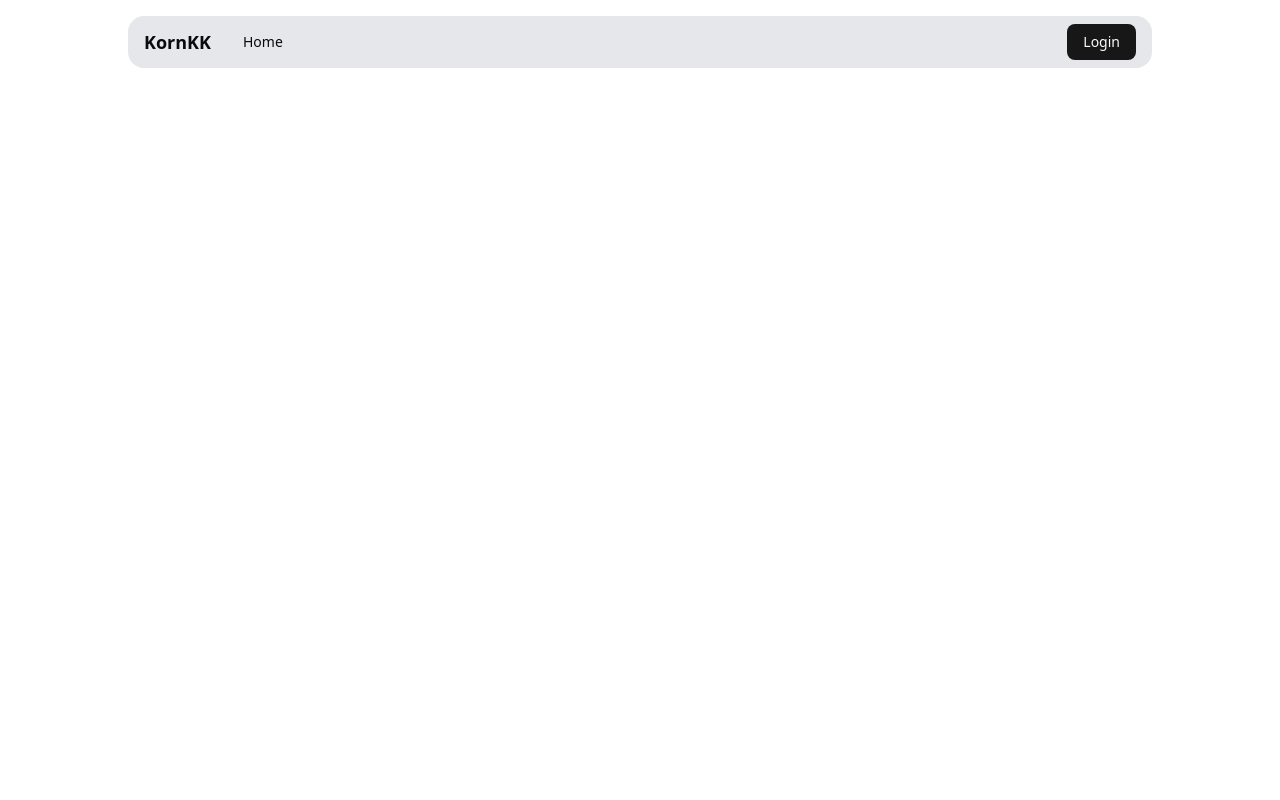
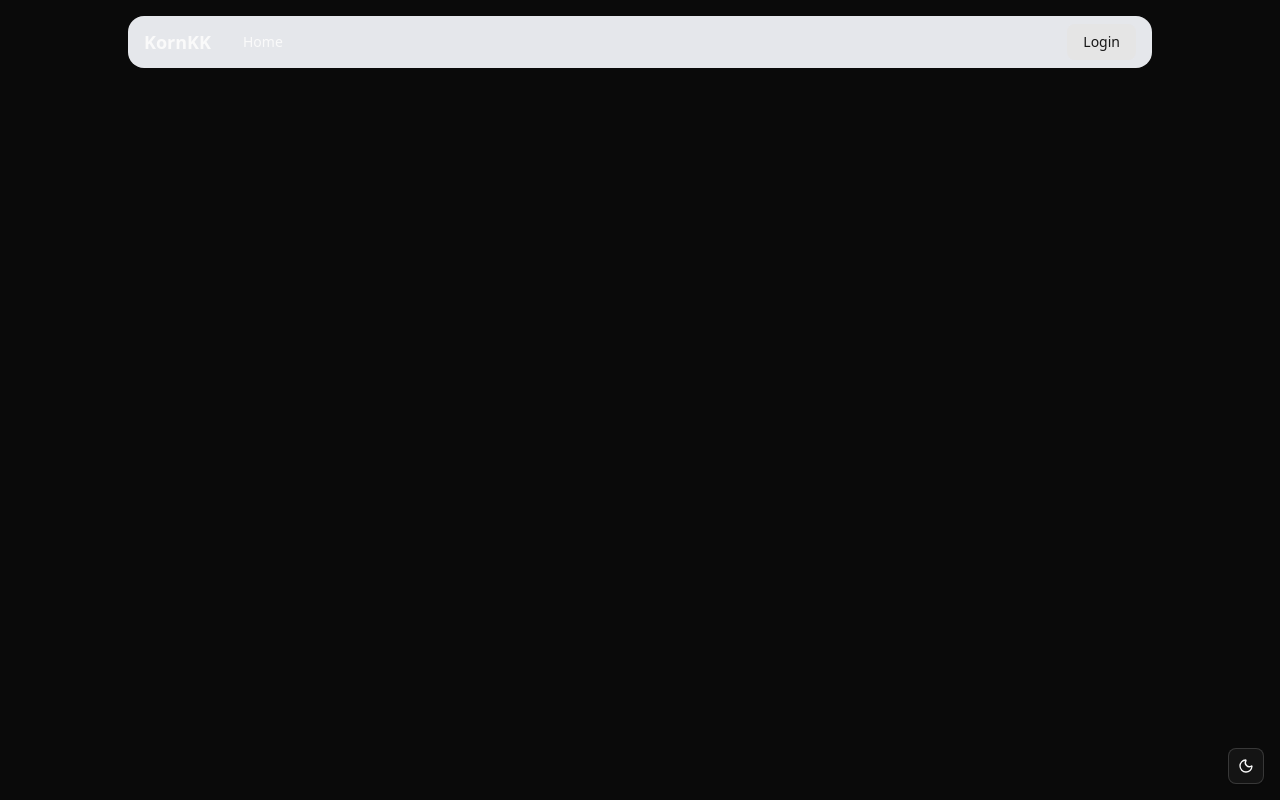
Before and after one commit to songwaad/order-system-web, a React (Vite) app: page / in a window 1280 px wide. Built offline with nearby package versions, Linux system fonts and the light colour scheme; no server answers.

Commit message:
feat: wrap main application in ThemeProvider for improved theming support

```diff
--- a/src/App.tsx
+++ b/src/App.tsx
@@ -8,7 +8,10 @@
 import RegisterPage from './pages/register';
 import { AuthProvider } from './context/AuthContext';
 
+import { ThemeProvider } from './components/theme-provider';
+
 import { Toaster } from './components/ui/sonner';
+import { ModeToggle } from './components/mode-toggle';
 
 const router = createBrowserRouter([
   {
@@ -31,8 +34,11 @@
 function App() {
   return (
     <AuthProvider>
-      <RouterProvider router={router} />
-      <Toaster />
+      <ThemeProvider defaultTheme="dark" storageKey="vite-ui-theme">
+        <RouterProvider router={router} />
+        <Toaster />
+        <ModeToggle />
+      </ThemeProvider>
     </AuthProvider>
   )
 }
```
